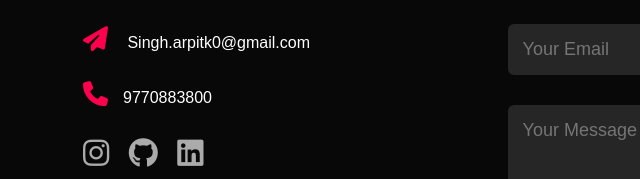
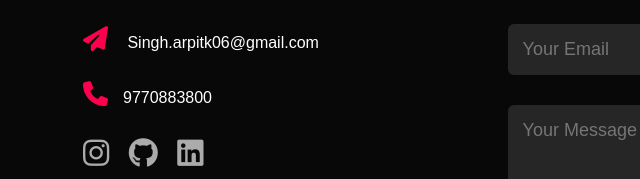
Before and after one commit to arpitthe/My-Portfolio, a plain HTML site: page index.html in a window 1280 px wide. Shown: the part 3774-3953 px from the top of the page, 45-685 px from the left. Drawn offline with Linux system fonts and the light colour scheme.

Commit message:
Update index.html
added some comments

```diff
--- a/index.html
+++ b/index.html
@@ -26,7 +26,7 @@
             </div>
         </div>
     </div>
-    <!----------about---------->
+    <!---------------------------------------------about--------------------------------------------->
     <div id="about">
         <div class="container">
             <div class="row">
@@ -64,7 +64,7 @@
             </div>
         </div>
     </div>
-    <!-- -------------services------------ -->
+    <!-- -------------services----------------------- -->
      <!-- -------------services------------ -->
 <div id="services">
     <div class="container">
@@ -99,7 +99,7 @@
         });
     });
 </script>
-<!-- -------------------portfolio-------------------->
+<!-- -------------------------------------portfolio---------------------------------->
  <div id="porfolio">
     <div class="container">
         <h1 class="sub-title">My Work</h1>
@@ -130,7 +130,7 @@
         <div class="row">
             <div class="contact-left">
                 <h1 class="sub-title">Contact Me</h1>
-                <p><i class="fa-solid fa-paper-plane"></i> Singh.arpitk0@gmail.com</p>
+                <p><i class="fa-solid fa-paper-plane"></i> Singh.arpitk06@gmail.com</p>
                 <p><i class="fa-solid fa-phone"></i>9770883800</p>
                 <div class="Social-icons">
                     <a href="https://www.instagram.com/darksun_arpit253/"><i class="fa-brands fa-instagram"></i></a>
```
